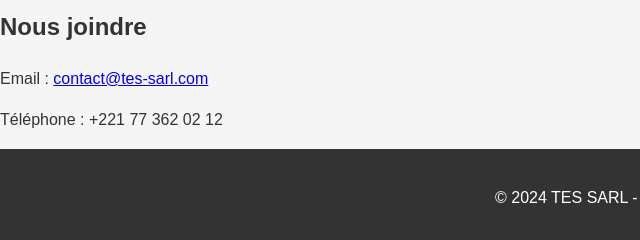
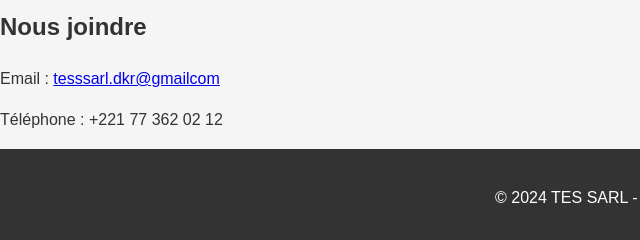
Before and after one commit to Ameth13/tes-website, a plain HTML site: page contact.html in a window 1280 px wide. Shown: the part 132-372 px from the top of the page, 0-640 px from the left. Drawn offline with Linux system fonts and the light colour scheme.

Commit message:
Update contact.html

```diff
--- a/contact.html
+++ b/contact.html
@@ -19,8 +19,8 @@
     <main>
         <section>
             <h2>Nous joindre</h2>
-            <p>Email : <a href="mailto:contact@tes-sarl.com">contact@tes-sarl.com</a></p>
-            <p>Téléphone : +221 77 362 02 12</p>
+            <p>Email : <a href="mailto:tesssarl.dkr@gmailcom">tesssarl.dkr@gmailcom</a></p>
+            <p>Téléphone : +221 77 362 02 12 </p>
         </section>
     </main>
     <footer>
```
